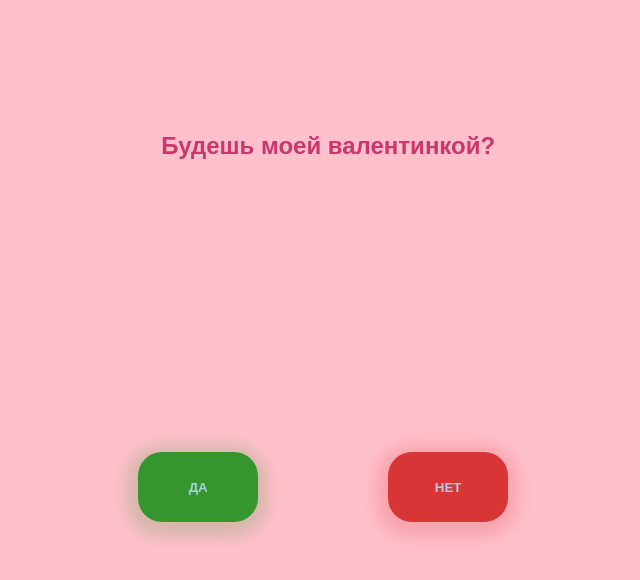
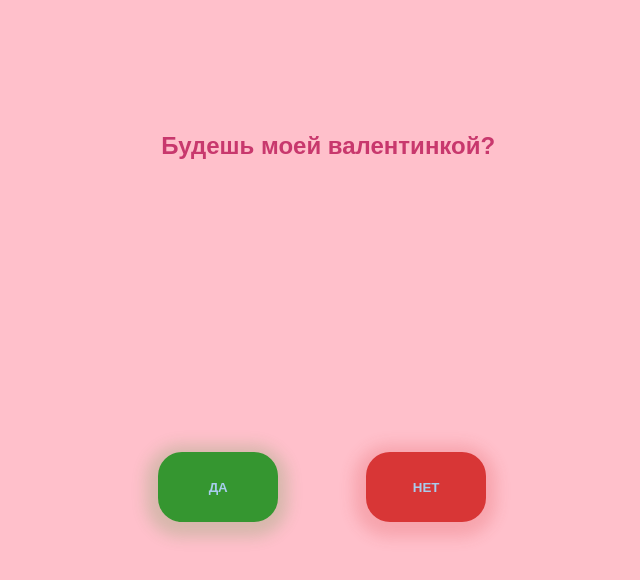
Before and after one commit to pepeguh/valentine, a plain HTML site: page index.html in a window 1280 px wide. Shown: the top 580 px of the page, without its empty margins (331-971 px from the left). Drawn offline with Linux system fonts and the light colour scheme.

Commit message:
v3 finale

```diff
--- a/index.html
+++ b/index.html
@@ -5,6 +5,7 @@
     <meta name="viewport" content="width=device-width, initial-scale=1.0">
     <title>валентинка</title>
     <link rel="stylesheet" href="./style.css"/>
+    <link rel="icon" href="./hearts.png"/>
 </head>
 <body>
     <div class="main_div" id="main_div">
--- a/style.css
+++ b/style.css
@@ -48,13 +48,13 @@
   transition: all 0.3s ease-in-out;
 }
 .btn_1 {
-  left: -190px;
+  left: -170px;
   background-color: #359630;
   box-shadow: -1px 4px 15px 11px #35963033;
 
 }
 .btn_2 {
-  left: 60px;
+  left: 38px;
   background-color: #d83636;
   box-shadow: -1px 4px 15px 11px #d8363633;
 
```
Also changed, not shown: hearts.png (added).
